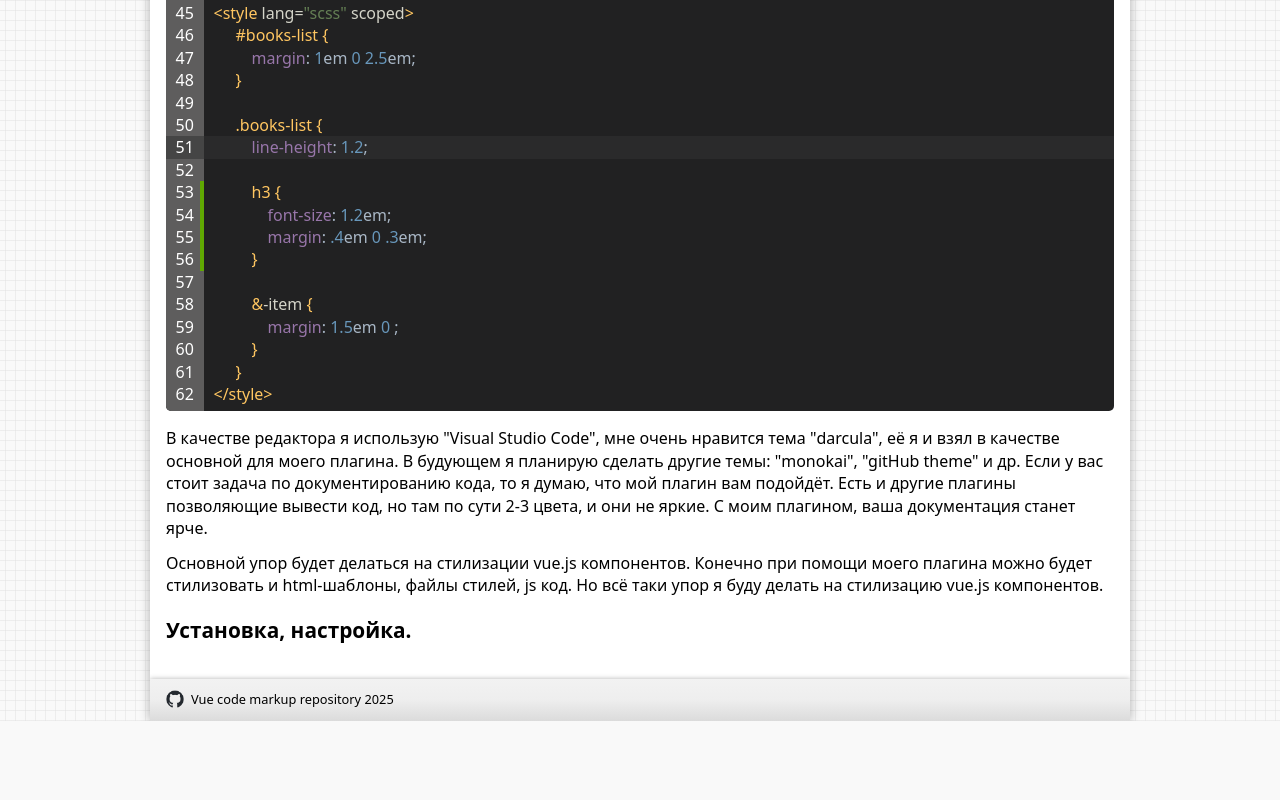
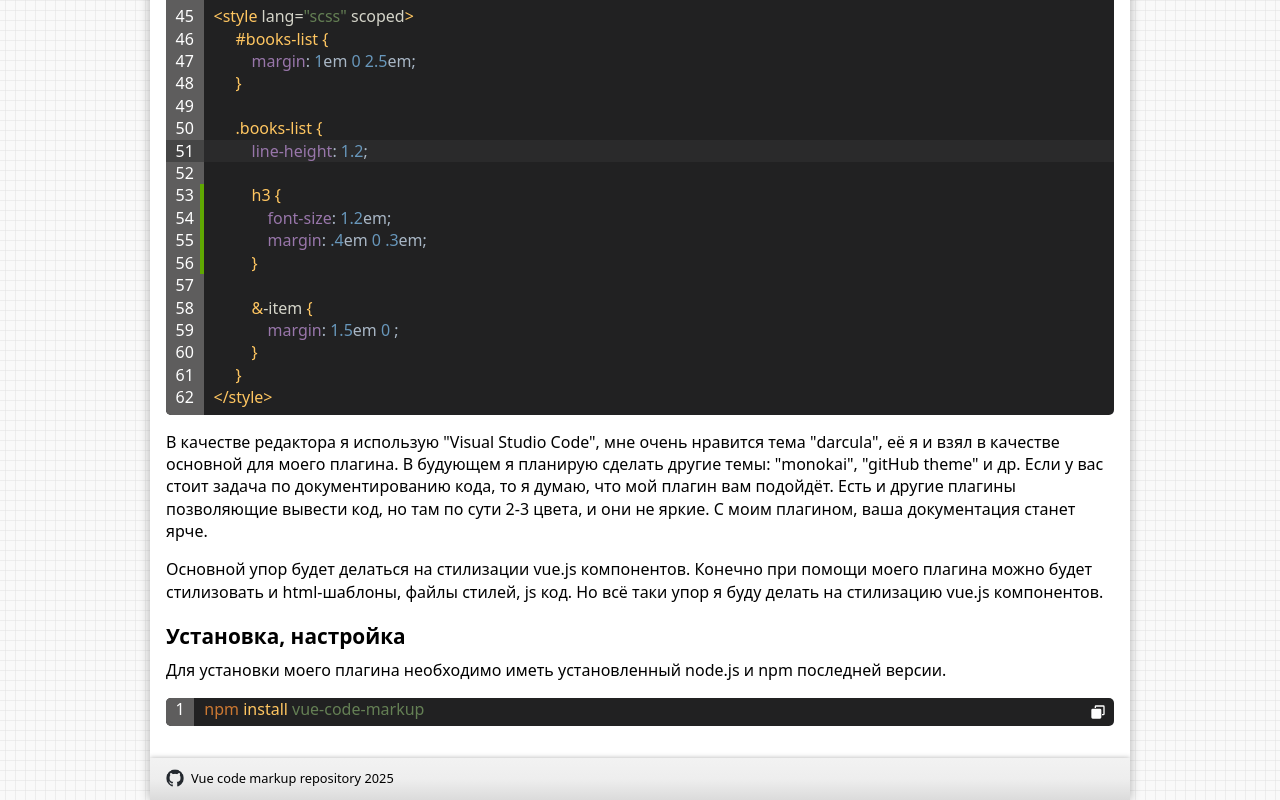
Before and after one commit to maksimkaJCHK/vue-code-markup, a Vue app: page / in a window 1280 px wide. Shown: the part 1340-2140 px from the top of the page. Before the commit the page ends 2061 px from the top, so only its background shows below. Built offline with nearby package versions, Linux system fonts and the light colour scheme.

Commit message:
Поправил документацию, поправил поведение при клике по иконке скопировать

```diff
--- a/src/code-markup/components/CodeIconBlock.vue
+++ b/src/code-markup/components/CodeIconBlock.vue
@@ -1,6 +1,7 @@
 <template>
   <div
     class="code-markup__icon"
+    :class="{ 'code-markup__icon_no-active': noActive }"
     :title="title"
   >
     <div
@@ -59,6 +60,8 @@
 
     return props.title;
   });
+
+  const noActive = computed(() => props.isError || props.isCopy);
 </script>
 
 <style lang="scss">
@@ -81,11 +84,18 @@
       transform: $translateX translateY(6px);
     }
 
+    &_no-active {
+      &:active {
+        transform: $translateX translateY(5px);
+      }
+    }
+
     &__svg {
       &,
       svg,
       img {
         width: 100%;
+        height: auto;
       }
 
       path {
--- a/src/components/MainContent.vue
+++ b/src/components/MainContent.vue
@@ -27,8 +27,14 @@
       </p>
 
       <h2>
-        Установка, настройка.
+        Установка, настройка
       </h2>
+
+      <p>
+        Для установки моего плагина необходимо иметь установленный node.js и npm последней версии.
+      </p>
+
+      <instal-code lang="ru" />
     </template>
 
     <template v-else>
@@ -67,6 +73,7 @@
   import BooksStyleHeight from '@/components/code-examples/books/BooksStyleHeight.vue';
   // Пример с табами
   import TabBooksList from '@/components/code-examples/tab/TabBooksList.vue';
+  import InstalCode from '@/components/code-examples/doc/InstalCode.vue';
 
   const lang = ref('rus');
   const cLang = (v) => lang.value = v;
@@ -95,12 +102,12 @@
     h2 {
       font-size: 1.3em;
       line-height: 1.2;
-      margin: 1em 0;
+      margin: 1em 0 .5em;
     }
 
     p {
       line-height: 1.4;
-      margin: .8em 0;
+      margin: .5em 0 1em;
     }
 
     a {
--- /dev/null
+++ b/src/components/code-examples/doc/InstalCode.vue
@@ -0,0 +1,35 @@
+<template>
+  <code-markup
+    :code="code"
+    :is-header="false"
+    v-bind="codeParam"
+  >
+    <code-line>
+      <mu-key-words code='npm' />
+      <mu-tag code=" install " />
+      <mu-text code="vue-code-markup" />
+    </code-line>
+  </code-markup>
+</template>
+
+<script setup>
+  import useLang from '../useLang';
+
+  const props = defineProps({
+    lang: {
+      type: String,
+      default: 'en',
+      validator(value) {
+        return ['ru', 'en'].includes(value);
+      }
+    }
+  });
+
+  const { codeParam } = useLang(props);
+
+  const code = 'npm install vue-code-markup';
+</script>
+
+<style lang="scss" scoped>
+
+</style>
```
